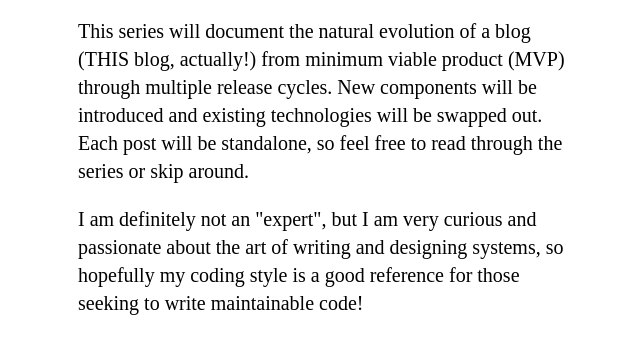
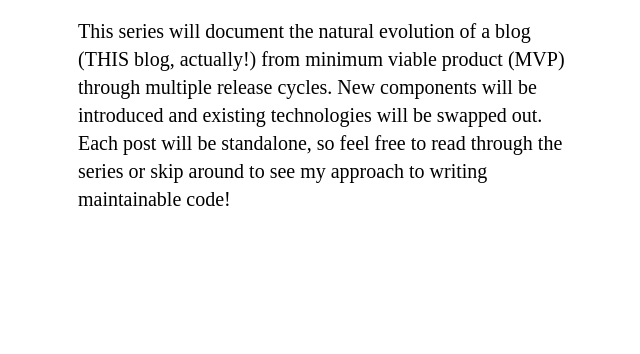
Before and after one commit to carlcidromero/carlcidromero.github.io, a plain HTML site: page blog/ghud-blog-series/index.html in a window 1280 px wide. Shown: the part 228-582 px from the top of the page, without its empty margins (312-952 px from the left). Drawn offline with Linux system fonts and the light colour scheme.

Commit message:
Content: Use more concise intro

```diff
--- a/blog/ghud-blog-series/index.html
+++ b/blog/ghud-blog-series/index.html
@@ -39,13 +39,8 @@
           actually!) from minimum viable product (MVP) through multiple release
           cycles. New components will be introduced and existing technologies
           will be swapped out. Each post will be standalone, so feel free to
-          read through the series or skip around.
-        </p>
-        <p>
-          I am definitely not an "expert", but I am very curious and passionate
-          about the art of writing and designing systems, so hopefully my coding
-          style is a good reference for those seeking to write maintainable
-          code!
+          read through the series or skip around to see my approach to writing
+          maintainable code!
         </p>
       </article>
     </main>
```
